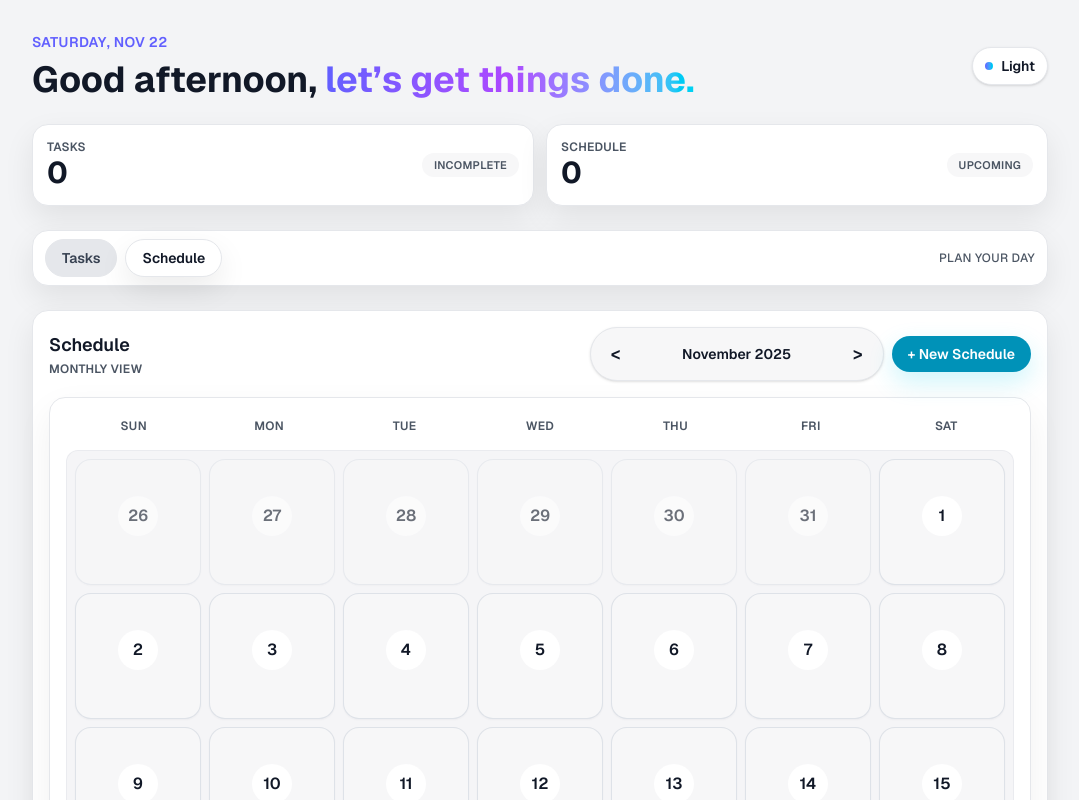
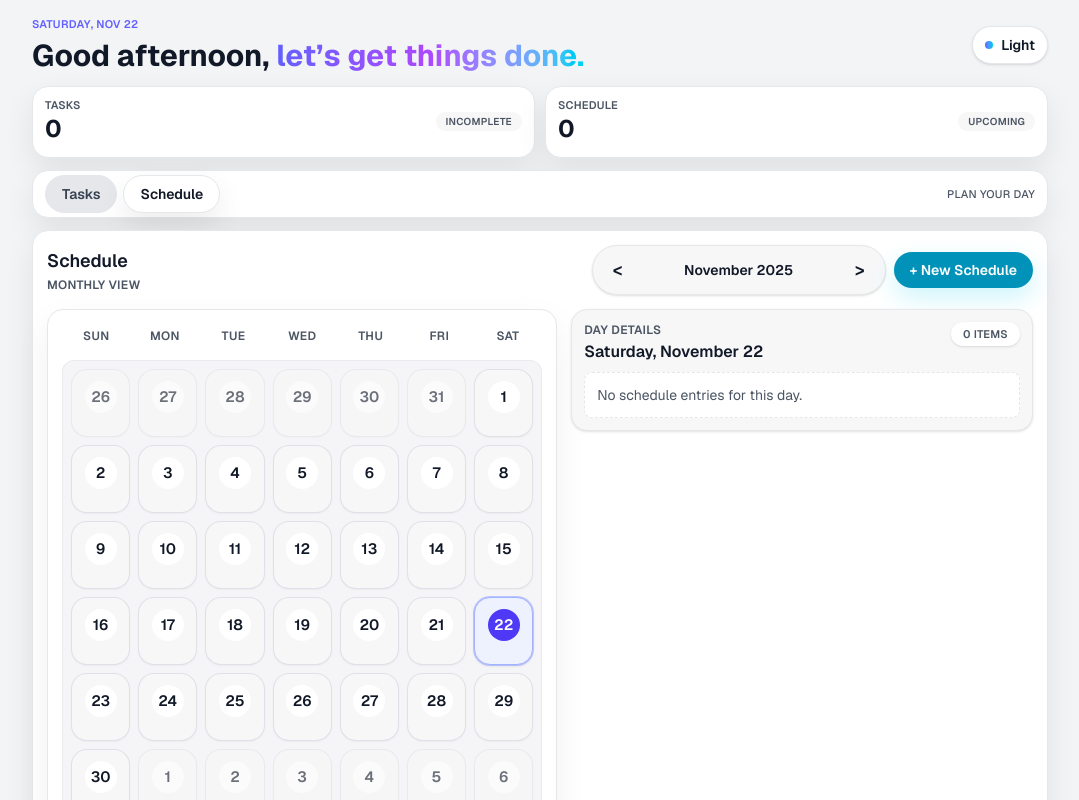
Before and after one commit to bbg-96/logme, a Next.js app: page / in a window 1280 px wide. Both pictures are taken after a click on the button "Schedule". Shown: the top 800 px of the page, without its empty margins (100-1179 px from the left). Built offline with nearby package versions, Linux system fonts and the light colour scheme.

Commit message:
Compress schedule view layout

```diff
--- a/app/page.tsx
+++ b/app/page.tsx
@@ -90,20 +90,44 @@ export default function HomePage() {
       activeTab === tab ? "shadow-[0_10px_24px_var(--color-shadow-soft)]" : "hover:shadow-sm"
     }`;
 
+  const isSchedule = activeTab === "schedule";
+
   return (
-    <main className="mx-auto flex min-h-screen w-full max-w-[1080px] flex-col gap-6 px-4 pb-16 pt-8 sm:px-6 lg:px-8">
-      <header className="flex flex-col gap-4 sm:flex-row sm:items-center sm:justify-between">
-        <Greeting />
+    <main
+      className={`mx-auto flex min-h-screen w-full max-w-[1080px] flex-col px-4 pb-16 sm:px-6 lg:px-8 ${
+        isSchedule ? "gap-3 pt-4" : "gap-6 pt-8"
+      }`}
+    >
+      <header
+        className={`flex flex-col sm:flex-row sm:items-center sm:justify-between ${
+          isSchedule ? "gap-1.5" : "gap-4"
+        }`}
+      >
+        <Greeting compact={isSchedule} />
         <ThemeToggle />
       </header>
 
-      <section className="grid grid-cols-1 gap-3 sm:grid-cols-2">
-        <SummaryCard label="Tasks" primary={stats.tasksRemaining} description="Incomplete" />
-        <SummaryCard label="Schedule" primary={stats.scheduleCount} description="Upcoming" />
+      <section className={`grid grid-cols-1 sm:grid-cols-2 ${isSchedule ? "gap-2.5" : "gap-3"}`}>
+        <SummaryCard
+          label="Tasks"
+          primary={stats.tasksRemaining}
+          description="Incomplete"
+          compact={isSchedule}
+        />
+        <SummaryCard
+          label="Schedule"
+          primary={stats.scheduleCount}
+          description="Upcoming"
+          compact={isSchedule}
+        />
       </section>
 
-      <div className="card-surface flex flex-wrap items-center justify-between gap-3 px-3 py-2">
-        <div className="flex items-center gap-2">
+      <div
+        className={`card-surface flex flex-wrap items-center justify-between ${
+          isSchedule ? "gap-1.5 px-3 py-1" : "gap-3 px-3 py-2"
+        }`}
+      >
+        <div className={`flex items-center ${isSchedule ? "gap-1.5" : "gap-2"}`}>
           <button onClick={() => handleTabChange("tasks")} className={tabClass("tasks")}>
             Tasks
           </button>
@@ -111,7 +135,11 @@ export default function HomePage() {
             Schedule
           </button>
         </div>
-        <p className="text-xs font-medium uppercase tracking-wide text-[var(--color-text-muted)]">
+        <p
+          className={`font-medium uppercase tracking-wide text-[var(--color-text-muted)] ${
+            isSchedule ? "text-[11px]" : "text-xs"
+          }`}
+        >
           {activeTab === "tasks" ? "Prioritize and complete" : "Plan your day"}
         </p>
       </div>
@@ -168,18 +196,38 @@ function SummaryCard({
   label,
   primary,
   description,
+  compact = false,
 }: {
   label: string;
   primary: number;
   description: string;
+  compact?: boolean;
 }) {
   return (
-    <div className="card-surface flex items-center justify-between p-3.5 shadow-[0_8px_24px_rgba(15,23,42,0.06)]">
+    <div
+      className={`card-surface flex items-center justify-between shadow-[0_8px_24px_rgba(15,23,42,0.06)] ${
+        compact ? "p-3" : "p-3.5"
+      }`}
+    >
       <div className="leading-tight">
-        <p className="text-xs font-semibold uppercase tracking-wide text-[var(--color-text-muted)]">{label}</p>
-        <p className="text-3xl font-bold text-[var(--color-text-primary)]">{primary}</p>
+        <p
+          className={
+            compact
+              ? "text-[11px] font-semibold uppercase tracking-wide text-[var(--color-text-muted)]"
+              : "text-xs font-semibold uppercase tracking-wide text-[var(--color-text-muted)]"
+          }
+        >
+          {label}
+        </p>
+        <p className={compact ? "text-2xl font-bold text-[var(--color-text-primary)]" : "text-3xl font-bold text-[var(--color-text-primary)]"}>
+          {primary}
+        </p>
       </div>
-      <span className="rounded-full bg-[var(--color-bg-subtle)] px-3 py-1 text-[11px] font-semibold uppercase tracking-wide text-[var(--color-text-muted)]">
+      <span
+        className={`rounded-full bg-[var(--color-bg-subtle)] font-semibold uppercase tracking-wide text-[var(--color-text-muted)] ${
+          compact ? "px-2.5 py-0.5 text-[10px]" : "px-3 py-1 text-[11px]"
+        }`}
+      >
         {description}
       </span>
     </div>
--- a/components/common/greeting.tsx
+++ b/components/common/greeting.tsx
@@ -2,7 +2,11 @@
 
 import { useMemo } from "react";
 
-export function Greeting() {
+interface GreetingProps {
+  compact?: boolean;
+}
+
+export function Greeting({ compact = false }: GreetingProps) {
   const greeting = useMemo(() => {
     const hour = new Date().getHours();
     if (hour < 12) return "Good morning";
@@ -20,9 +24,23 @@ export function Greeting() {
   }, []);
 
   return (
-    <div className="flex flex-col gap-2">
-      <p className="text-sm font-semibold uppercase tracking-wide text-indigo-500">{dateLabel}</p>
-      <h1 className="text-3xl font-bold text-[var(--color-text-primary)] sm:text-4xl">
+    <div className={`flex flex-col ${compact ? "gap-1" : "gap-2"}`}>
+      <p
+        className={
+          compact
+            ? "text-[11px] font-semibold uppercase tracking-wide text-indigo-500"
+            : "text-sm font-semibold uppercase tracking-wide text-indigo-500"
+        }
+      >
+        {dateLabel}
+      </p>
+      <h1
+        className={
+          compact
+            ? "text-2xl font-bold leading-tight text-[var(--color-text-primary)] sm:text-3xl"
+            : "text-3xl font-bold text-[var(--color-text-primary)] sm:text-4xl"
+        }
+      >
         {greeting}, <span className="text-gradient">let’s get things done.</span>
       </h1>
     </div>
--- a/components/schedule/calendar-day-cell.tsx
+++ b/components/schedule/calendar-day-cell.tsx
@@ -29,7 +29,7 @@ export function CalendarDayCell({
     <button
       onClick={() => onSelect(date)}
       className={cx(
-        "group relative flex aspect-square flex-col items-center justify-between rounded-2xl border text-left transition-all duration-200 ease-out focus-visible:outline-none focus-visible:ring-2 focus-visible:ring-indigo-500",
+        "group relative flex h-full flex-col items-center justify-between rounded-2xl border text-left transition-all duration-200 ease-out focus-visible:outline-none focus-visible:ring-2 focus-visible:ring-indigo-500",
         "bg-[var(--color-bg-subtle)] text-[var(--color-text-primary)] border border-[rgba(148,163,184,0.25)] shadow-[0_1px_2px_rgba(15,23,42,0.04)]",
         "hover:-translate-y-0.5 hover:shadow-[var(--color-shadow-soft)] hover:bg-[var(--color-bg-card)]",
         !inCurrentMonth && "opacity-60",
@@ -39,10 +39,10 @@ export function CalendarDayCell({
       )}
       aria-label={`View schedules for ${date.toDateString()}`}
     >
-      <div className="flex w-full flex-1 flex-col items-center justify-center gap-1.5 pb-1">
+      <div className="flex w-full flex-1 flex-col items-center justify-center gap-0.5 pb-1">
         <span
           className={cx(
-            "flex h-10 w-10 items-center justify-center rounded-full text-base font-semibold",
+            "flex h-8 w-8 items-center justify-center rounded-full text-[15px] font-semibold",
             isSelected
               ? "bg-indigo-600 text-white"
               : "bg-[var(--color-bg-card)] text-[var(--color-text-primary)]",
@@ -53,7 +53,7 @@ export function CalendarDayCell({
         </span>
 
         {previewTitle && (
-          <p className="max-w-[90%] overflow-hidden text-ellipsis text-center text-[11px] leading-snug text-[var(--color-text-muted)] group-hover:text-[var(--color-text-primary)]">
+          <p className="max-w-[95%] overflow-hidden text-ellipsis text-center text-[11px] leading-snug text-[var(--color-text-muted)] group-hover:text-[var(--color-text-primary)]">
             {previewTitle}
           </p>
         )}
--- a/components/schedule/schedule-calendar.tsx
+++ b/components/schedule/schedule-calendar.tsx
@@ -86,15 +86,15 @@ export function ScheduleCalendar({
   const weekdayLabels = ["Sun", "Mon", "Tue", "Wed", "Thu", "Fri", "Sat"];
 
   return (
-    <div className="card-surface space-y-4 p-4">
-      <div className="flex flex-col gap-2.5 md:flex-row md:items-center md:justify-between">
+    <div className="card-surface space-y-3.5 p-3.5">
+      <div className="flex flex-col gap-2 md:flex-row md:items-center md:justify-between">
         <div className="space-y-0.5">
           <h2 className="text-lg font-semibold text-[var(--color-text-primary)]">Schedule</h2>
           <p className="text-xs font-semibold uppercase tracking-wide text-[var(--color-text-muted)]">Monthly view</p>
         </div>
 
         <div className="flex flex-col items-stretch gap-2 sm:flex-row sm:items-center sm:justify-end">
-          <div className="flex items-center gap-2 rounded-full border border-[color:var(--color-border-subtle)] bg-[var(--color-bg-subtle)] px-3 py-2 shadow-sm">
+          <div className="flex items-center gap-2 rounded-full border border-[color:var(--color-border-subtle)] bg-[var(--color-bg-subtle)] px-3 py-1.5 shadow-sm">
             <button
               onClick={() => changeMonth(-1)}
               className="rounded-full px-2 py-1 text-lg font-semibold text-[var(--color-text-primary)] transition hover:bg-[var(--color-bg-card)] focus-visible:outline focus-visible:outline-2 focus-visible:outline-indigo-500"
@@ -128,8 +128,12 @@ export function ScheduleCalendar({
           <div className="lg:sticky lg:top-4">{formContent}</div>
         )}
 
-        <div className={`space-y-3 ${isFormOpen ? "lg:max-h-[760px] lg:overflow-y-auto lg:pr-1" : ""}`}>
-          <div className="space-y-3 rounded-2xl border border-[color:var(--color-border-subtle)] bg-[var(--color-bg-card)] p-4 shadow-[0_14px_36px_rgba(0,0,0,0.06)]">
+        <div
+          className={`space-y-3 md:space-y-0 md:grid md:grid-cols-[minmax(0,1.05fr)_minmax(0,0.95fr)] md:items-start md:gap-3.5 ${
+            isFormOpen ? "md:max-h-[720px] md:overflow-y-auto md:pr-1" : ""
+          }`}
+        >
+          <div className="space-y-3 rounded-2xl border border-[color:var(--color-border-subtle)] bg-[var(--color-bg-card)] p-3.5 shadow-[0_14px_36px_rgba(0,0,0,0.06)]">
             <div className="grid grid-cols-7 text-center text-xs font-semibold uppercase tracking-wide text-[var(--color-text-muted)]">
               {weekdayLabels.map((day) => (
                 <span key={day} className="py-1">
@@ -139,7 +143,7 @@ export function ScheduleCalendar({
             </div>
 
             <div className="rounded-xl border border-[color:var(--color-border-subtle)]/70 bg-[color:var(--color-border-subtle)]/40 p-[4px] sm:p-2">
-              <div className="grid grid-cols-7 gap-[6px] sm:gap-2">
+              <div className="grid grid-cols-7 gap-[4px] sm:gap-2 auto-rows-[minmax(68px,1fr)]">
                 {monthDays.map(({ date, inCurrentMonth }) => {
                   const key = toLocalDateString(date);
                   const daySchedules = schedulesByDate[key];
@@ -160,7 +164,7 @@ export function ScheduleCalendar({
             </div>
           </div>
 
-          <div className="rounded-2xl border border-[color:var(--color-border-subtle)] bg-[var(--color-bg-subtle)] p-3 shadow-sm">
+          <div className="rounded-2xl border border-[color:var(--color-border-subtle)] bg-[var(--color-bg-subtle)] p-3 shadow-sm md:sticky md:top-2">
             <div className="flex items-start justify-between gap-2">
               <div className="space-y-0.5">
                 <p className="text-xs font-semibold uppercase tracking-wide text-[var(--color-text-muted)]">Day details</p>
```
